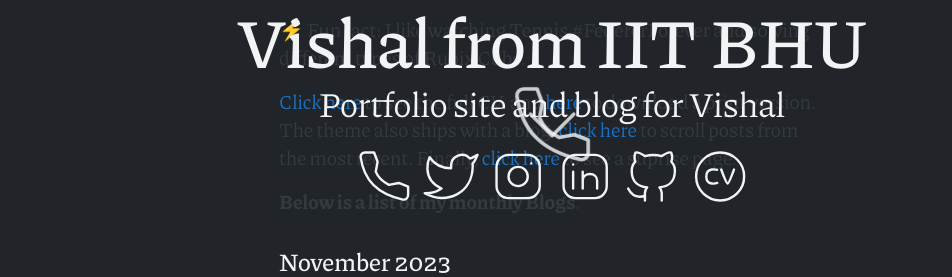
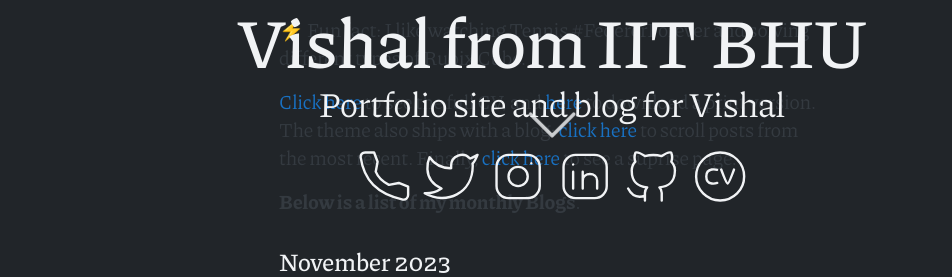
Before and after one commit to Vishalk91-4/vishalk91-4.github.io, a Jekyll site: the page built from index.md, in a window 1280 px wide. Shown: the part 465-742 px from the top of the page, without its empty margins (88-1040 px from the left). Built offline with Jekyll 4.4.1, drawn with Linux system fonts in a browser that asks for light colours.

Commit message:
Fixing UI break

```diff
--- a/_includes/particles-home.html
+++ b/_includes/particles-home.html
@@ -27,9 +27,6 @@
       {% endif %}
       <a class="particles-icon" href="Vishal91-4-Portfolio/">{% include svg/cv-circled.svg %}</a>
     </div>
-    <div class="particles-scroll">
-      <a class="particles-icon" href="contact/">{% include svg/phone.svg %}</a>
-    </div>
   <div class="particles-scroll">
     <a class="particles-icon" href="#scroll">{% include svg/nav-arrow-down.svg %}</a>
   </div>
```
